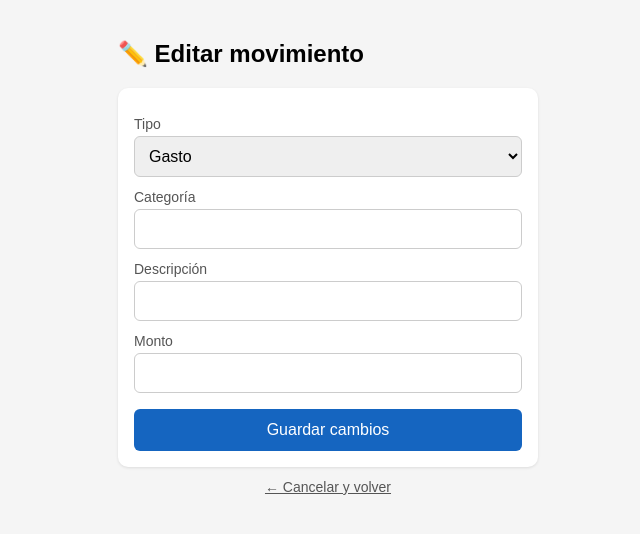
After one commit to DiegoJCA125/Billetera-Personal, a Flask app: template templates/editar.html in a window 1280 px wide. The commit adds this page. Shown: the top 534 px of the page, without its empty margins (312-952 px from the left). Run offline with Flask 3, Linux system fonts and the light colour scheme; the template is opened without the code that fills it, so the values that code supplies are empty.

Commit message:
Se agrega el Editar y Eliminar movimientos en la interfaz web

```diff
--- a/app.py
+++ b/app.py
@@ -20,7 +20,14 @@ modificar el código de la función misma.
 
 import os
 from flask import Flask, render_template, request, redirect
-from main import registrar_gasto, registrar_ingreso, calcular_balance, obtener_historial
+from main import (
+    registrar_gasto,
+    registrar_ingreso,
+    calcular_balance,
+    obtener_historial,
+    editar_movimiento,
+    eliminar_movimiento,
+)
 
 # Esto crea la aplicación Flask. __name__ le dice a Flask en qué
 # archivo está corriendo, para que sepa dónde buscar plantillas HTML.
@@ -75,6 +82,64 @@ def procesar_formulario():
     return redirect("/")
 
 
+@app.route("/eliminar/<int:numero_fila>", methods=["POST"])
+def eliminar(numero_fila):
+    """
+    <int:numero_fila> en la ruta es una "variable de URL": Flask
+    toma lo que venga en esa parte de la dirección (ej. /eliminar/5)
+    y lo convierte automáticamente a número entero, pasándolo como
+    el parámetro numero_fila de esta función. Si alguien pusiera
+    /eliminar/abc (texto en vez de número), Flask respondería con
+    un error 404 automáticamente, sin que tengamos que validarlo
+    nosotros a mano.
+    """
+    eliminar_movimiento(numero_fila)
+    return redirect("/")
+
+
+@app.route("/editar/<int:numero_fila>", methods=["GET"])
+def mostrar_formulario_editar(numero_fila):
+    """
+    Muestra un formulario PRELLENADO con los datos actuales de ese
+    movimiento, para que solo corrijas lo que necesites.
+
+    methods=["GET"] (a diferencia de ["POST"]) porque aquí solo
+    estamos "pidiendo ver" una página, no enviando datos todavía.
+
+    Buscamos el movimiento específico dentro del historial completo
+    comparando su fila_numero con el que viene en la URL.
+    """
+    historial = obtener_historial(limite=9999)
+    movimiento = None
+    for m in historial:
+        if m["fila_numero"] == numero_fila:
+            movimiento = m
+            break
+
+    if movimiento is None:
+        return redirect("/")
+
+    return render_template("editar.html", movimiento=movimiento)
+
+
+@app.route("/editar/<int:numero_fila>", methods=["POST"])
+def procesar_edicion(numero_fila):
+    """
+    Esta es la ruta que SÍ guarda los cambios, cuando envías el
+    formulario de editar.html. Fíjate que la URL es la MISMA que la
+    de arriba (/editar/<int:numero_fila>) pero el método es distinto
+    (POST en vez de GET) — Flask usa ambas cosas juntas (URL + método)
+    para decidir qué función ejecutar.
+    """
+    tipo = request.form["tipo"]
+    categoria = request.form["categoria"]
+    descripcion = request.form["descripcion"]
+    monto = float(request.form["monto"])
+
+    editar_movimiento(numero_fila, tipo, categoria, descripcion, monto)
+    return redirect("/")
+
+
 # host="0.0.0.0" es LA CLAVE para que puedas entrar desde tu celular:
 # significa "acepta conexiones desde cualquier dispositivo en la red",
 # no solo desde esta misma PC. Sin esto, solo tú desde el navegador
--- /dev/null
+++ b/templates/editar.html
@@ -0,0 +1,84 @@
+<!DOCTYPE html>
+<html lang="es">
+<head>
+    <meta charset="UTF-8">
+    <meta name="viewport" content="width=device-width, initial-scale=1.0">
+    <title>Editar movimiento</title>
+    <style>
+        body {
+            font-family: Arial, sans-serif;
+            max-width: 420px;
+            margin: 0 auto;
+            padding: 20px;
+            background-color: #f5f5f5;
+        }
+        form {
+            background-color: white;
+            border-radius: 10px;
+            padding: 16px;
+            box-shadow: 0 1px 3px rgba(0,0,0,0.1);
+        }
+        label {
+            display: block;
+            margin-top: 12px;
+            font-size: 14px;
+            color: #555;
+        }
+        input, select {
+            width: 100%;
+            padding: 10px;
+            margin-top: 4px;
+            box-sizing: border-box;
+            border: 1px solid #ccc;
+            border-radius: 6px;
+            font-size: 16px;
+        }
+        button {
+            width: 100%;
+            padding: 12px;
+            margin-top: 16px;
+            background-color: #1565c0;
+            color: white;
+            border: none;
+            border-radius: 6px;
+            font-size: 16px;
+        }
+        a {
+            display: block;
+            text-align: center;
+            margin-top: 12px;
+            color: #555;
+            font-size: 14px;
+        }
+    </style>
+</head>
+<body>
+    <h2>✏️ Editar movimiento</h2>
+
+    {# action usa la misma URL de esta página, apuntando a la ruta
+       POST /editar/<numero_fila> que definimos en app.py. #}
+    <form action="/editar/{{ movimiento.fila_numero }}" method="POST">
+        <label>Tipo</label>
+        <select name="tipo" required>
+            {# 'selected' le dice al navegador cuál opción mostrar ya
+               marcada al abrir la página, en vez de la primera por
+               defecto — así ves reflejado el valor actual. #}
+            <option value="Gasto" {{ "selected" if movimiento.tipo == "Gasto" else "" }}>Gasto</option>
+            <option value="Ingreso" {{ "selected" if movimiento.tipo == "Ingreso" else "" }}>Ingreso</option>
+        </select>
+
+        <label>Categoría</label>
+        <input type="text" name="categoria" value="{{ movimiento.categoria }}" required>
+
+        <label>Descripción</label>
+        <input type="text" name="descripcion" value="{{ movimiento.descripcion }}" required>
+
+        <label>Monto</label>
+        <input type="number" name="monto" step="0.01" value="{{ movimiento.monto }}" required>
+
+        <button type="submit">Guardar cambios</button>
+    </form>
+
+    <a href="/">← Cancelar y volver</a>
+</body>
+</html>
```
Also changed, not shown: main.py (+50 -3 lines), sheets.py (+64 -0 lines), templates/index.html (+47 -4 lines).
